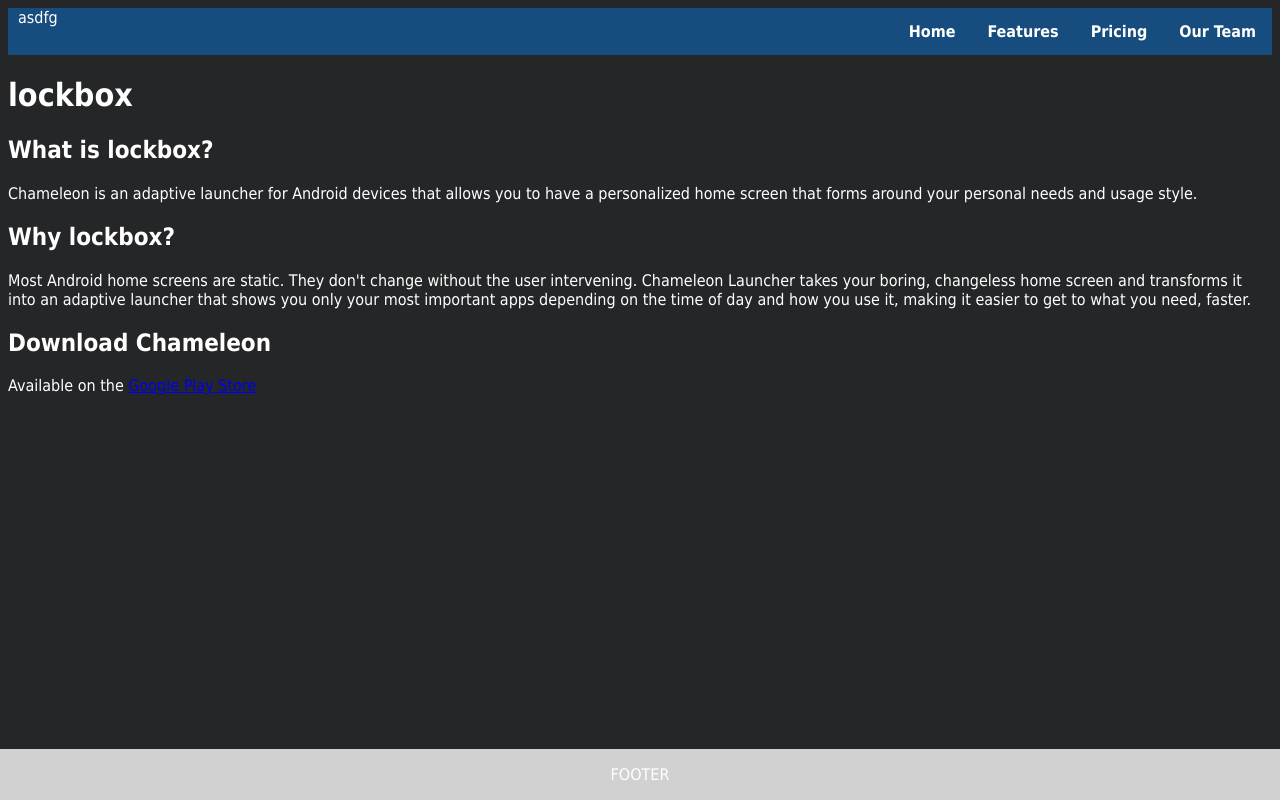
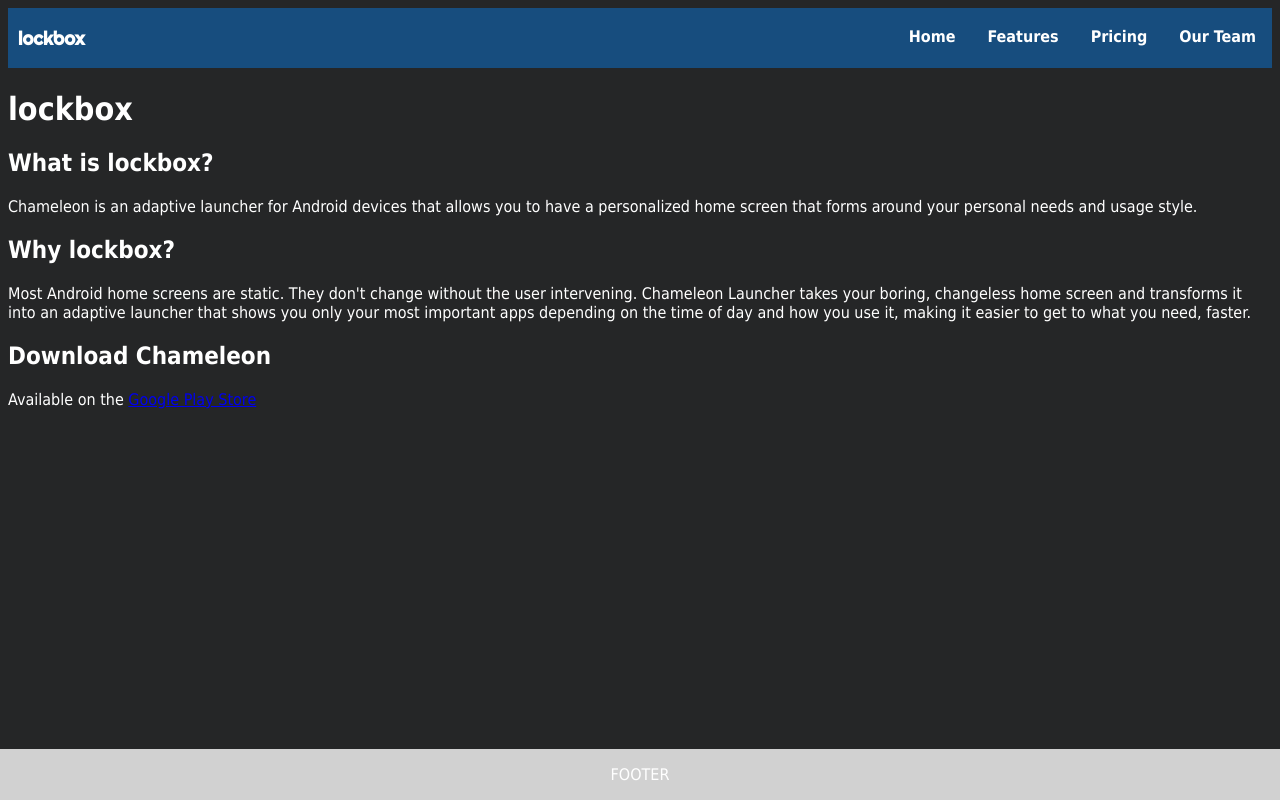
Before and after one commit to ricetech/lockbox, a plain HTML site: page public/index.html in a window 1280 px wide. Drawn offline with Linux system fonts and the light colour scheme.

Commit message:
Implemented updated navbar

```diff
--- a/public/index.html
+++ b/public/index.html
@@ -8,9 +8,9 @@
 </head>
 
 <body>
-	<nav class="titlebar">
-		<div class="logo"> asdfg</div>
-		<div class="navbar">
+	<nav class="navbar">
+		<div class="logo"><h3>lockbox</h3></div>
+		<div class="navbuttons">
 			<ul>
 				<li><a href="#">Home</a></li>
 				<li><a href="features.html">Features</a></li>
@@ -18,7 +18,6 @@
 				<li><a href="team.html">Our Team</a></li>
 			</ul>
 		</div>
-
 	</nav>
 
 	<h1>lockbox</h1>
--- a/public/main.css
+++ b/public/main.css
@@ -18,11 +18,26 @@
 	font-family: "Tahoma"
 }
 
-.titlebar {
+.logo {
+	float: left;
+	width: 50%;
+	padding-left: 10px;
+	font-family: var(--logo-font);
+	vertical-align: middle;
+}
+
+.navbar {
 	background-color: var(--accent-1-dark);
 }
 
-.navbar ul {
+.navbuttons {
+	float: right;
+	vertical-align: middle;
+	padding-top: 5px;
+	padding-bottom: 5px;
+}
+
+.navbuttons ul {
 	list-style-type: none;
 	margin: 0;
 	padding: 0;
@@ -30,11 +45,11 @@
 	width: 100%;
 }
 
-.navbar li {
+.navbuttons li {
 	float: left;
 }
 
-.navbar li a {
+.navbuttons li a {
 	display: block;
 	color: #FFFFFF;
 	text-align: center;
@@ -43,11 +58,17 @@
 	font-weight: bold;
 }
 
-.navbar a:hover, .navbar a:active {
+.navbuttons a:hover, .navbuttons a:active {
   background-color: var(--accent-1-light);
 }
 
-/*Style footer*/
+.navbar:after {
+	content: "";
+	display: table;
+	clear: both;
+}
+
+/*Footer*/
 .footer{
 
 	position: fixed;
@@ -59,20 +80,3 @@
 	color: white;
 	font-family: "Tahoma";
 }
-
-.logo {
-	float: left;
-	width: 50%;
-	padding-left: 10px;
-}
-
-.navbar {
-	float: right;
-
-}
-
-.titlebar:after {
-	content: "";
-	display: table;
-	clear: both;
-}
```
Also changed, not shown: public/features.html (+3 -0 lines), public/pricing.html (+3 -0 lines), public/team.html (+3 -0 lines).
